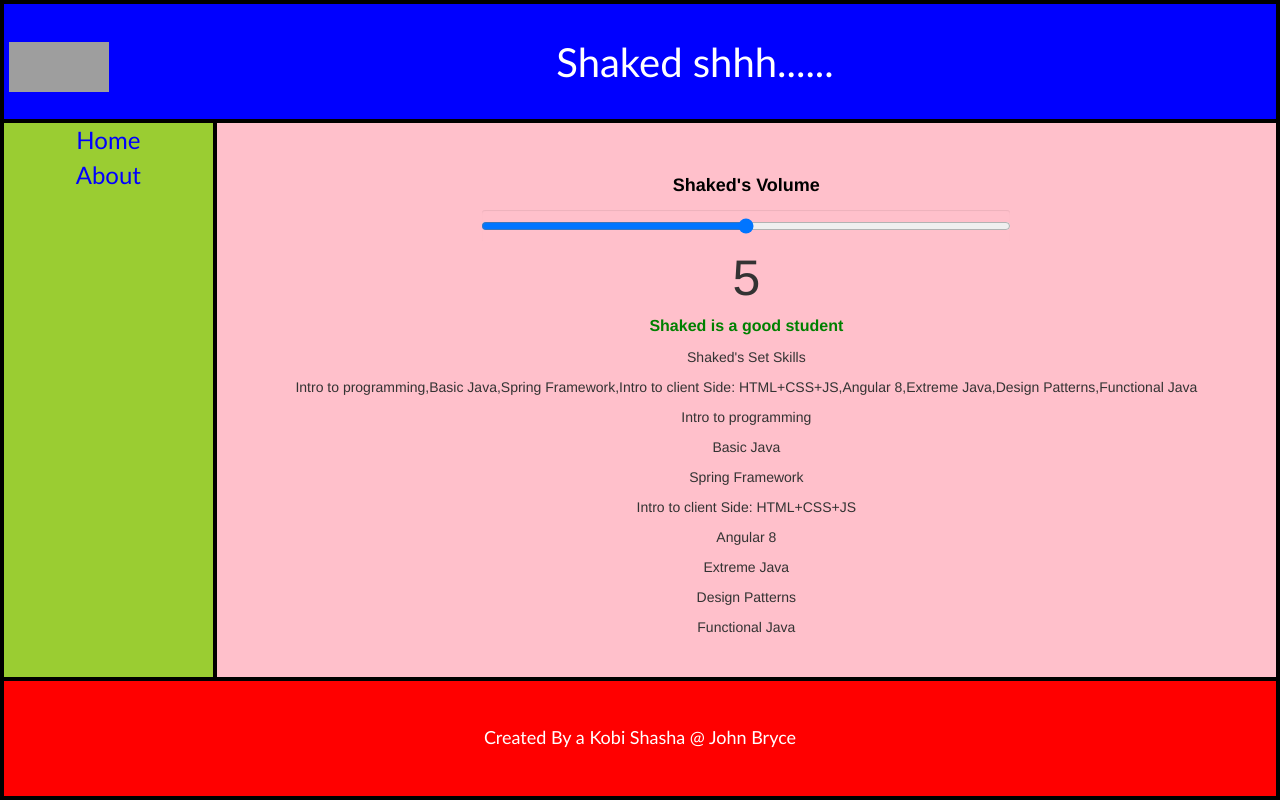
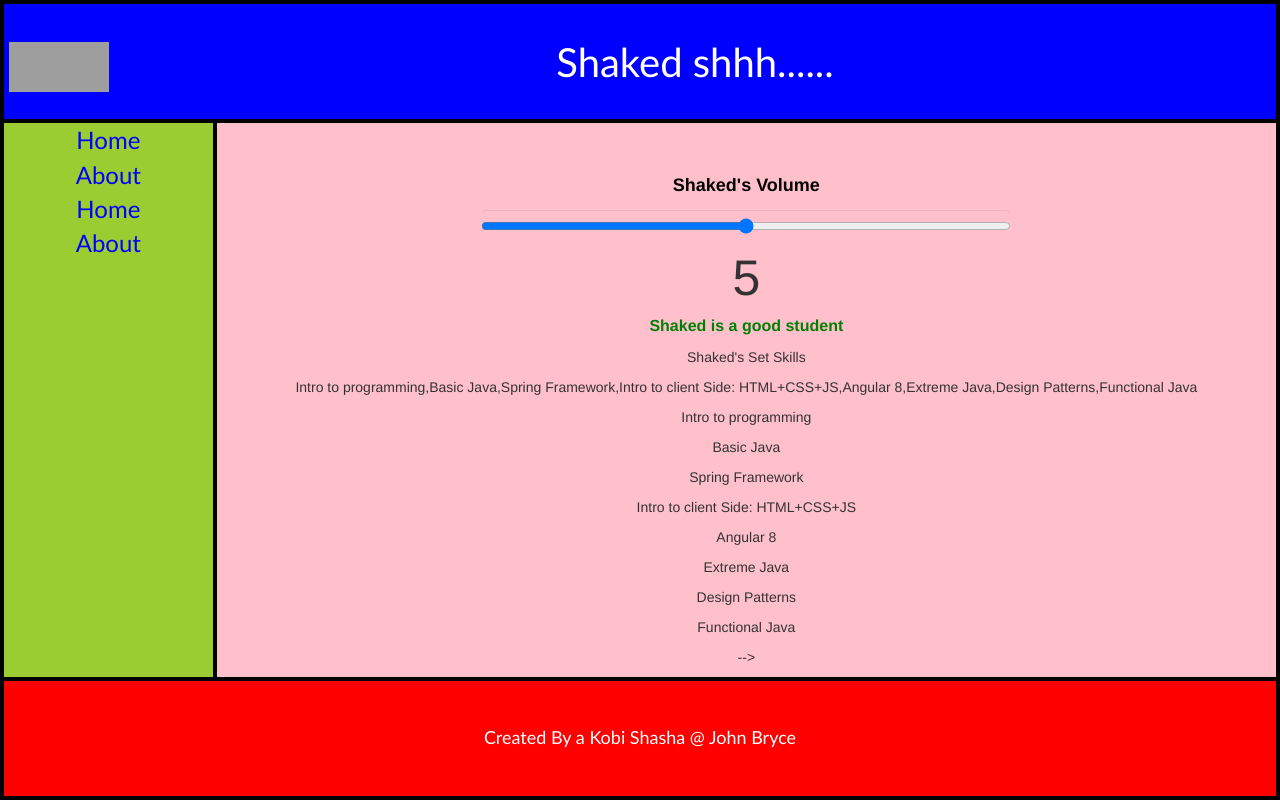
Before and after one commit to KobiShashs/Angular-Data-Binding, an Angular app: page /home in a window 1280 px wide. Before the commit this address led to /. Built offline with nearby package versions, Linux system fonts and the light colour scheme; grey boxes are pictures that could not be loaded.

Commit message:
Add rounting

```diff
--- a/src/app/app-routing.module.ts
+++ b/src/app/app-routing.module.ts
@@ -1,8 +1,15 @@
 import { NgModule } from '@angular/core';
 import { Routes, RouterModule } from '@angular/router';
+import { AboutComponent } from './components/about/about.component';
+import { HomeComponent } from './components/home/home.component';
 
 
-const routes: Routes = [];
+const routes: Routes = [
+  {path:"about",component:AboutComponent},
+  {path:"home",component:HomeComponent},
+  {path:"",component:HomeComponent},
+  {path:"**",redirectTo:"/home"}
+];
 
 @NgModule({
   imports: [RouterModule.forRoot(routes)],
--- a/src/app/app.component.html
+++ b/src/app/app.component.html
@@ -3,10 +3,10 @@
         <app-header></app-header>
     </header>
     <aside>
-        <app-menu></app-menu>
+      <app-menu></app-menu>
     </aside>
     <main>
-        <app-home></app-home>
+        <router-outlet></router-outlet>
     </main>
     <footer>
         <app-footer></app-footer>
--- a/src/app/components/home/home.component.html
+++ b/src/app/components/home/home.component.html
@@ -7,7 +7,7 @@
 <input type="range" class="form-control" value="5" min="0" max="10" step="1" [(ngModel)]="volume" #vol>
 <span>{{volume}}</span>
 
-    <ng-container *ngIf="volume<=3; then caseA; else caseB">
+     <ng-container *ngIf="volume<=3; then caseA; else caseB">
     </ng-container>
     <ng-template #caseA>
         <app-green-square></app-green-square>
@@ -20,13 +20,14 @@
         </ng-container>
 
     </ng-template>
-
-<!-- Structural Directive -->
-    <p *ngIf="volume<=3" >Shaked is a good student</p>
+<!--
+Structural Directive -->
+    <p *ngIf="volume<=3">Shaked is a good student</p>
+    <p *ngIf="volume>=7">Shaked is a bad boy!</p>
 
 <!-- Attribute Directive -->
-    <p ngClass="greenish" >Shaked is a good student</p>
+     <p ngClass="greenish" >Shaked is a good student</p>
 
 <p>Shaked's Set Skills</p>
 <p >{{professions}}</p>
-<p *ngFor="let prof of professions" >{{prof}}</p>
+<p *ngFor="let prof of professions" >{{prof}}</p> -->
--- a/src/app/components/menu/menu.component.html
+++ b/src/app/components/menu/menu.component.html
@@ -1,4 +1,6 @@
 <div>
-    <a href="#">Home</a>
-    <a href="#">About</a>
+    <a [routerLink]="['home']" routerLinkActive="router-link-active" >Home</a>
+    <a  [routerLink]="['about']" routerLinkActive="router-link-active"  >About</a>
+<a href="home">Home</a>
+    <a href="about">About</a>
 </div>
```
